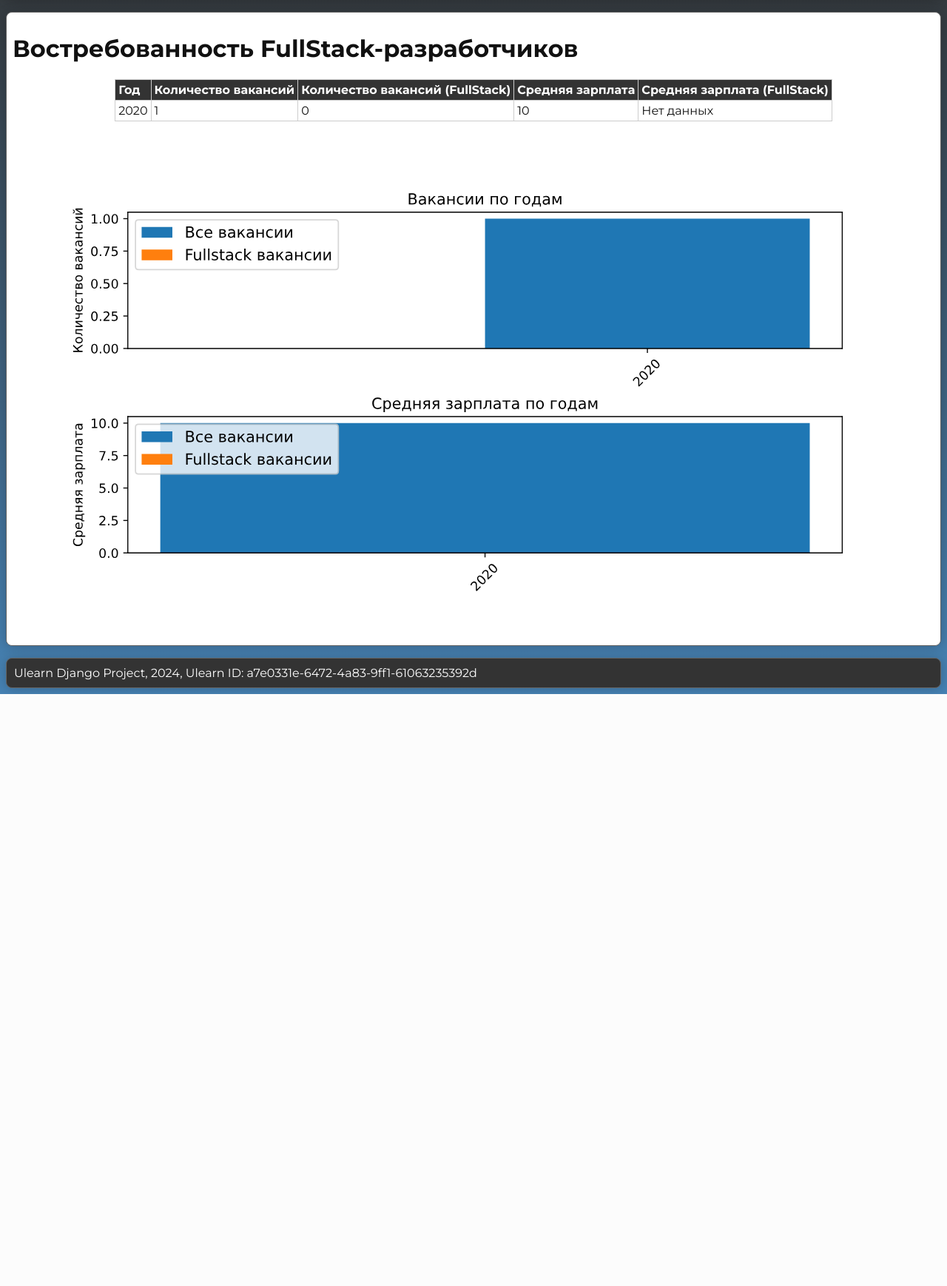
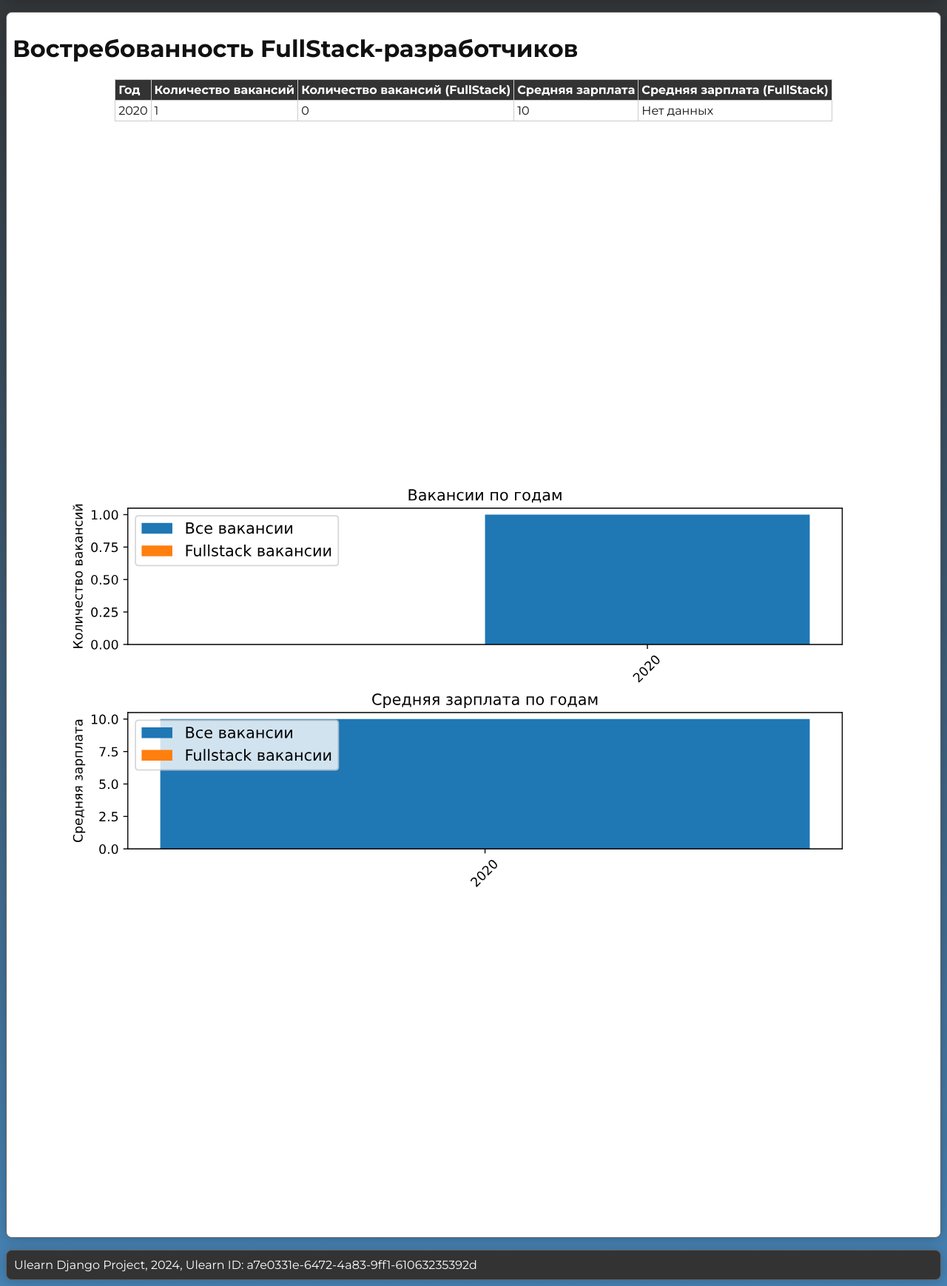
Before and after one commit to Kexogg/ulearnProject, a Django app: page /demand/ in a window 1280 px wide. Shown: the part 94-1832 px from the top of the page at 74% size. Before the commit the page ends 1032 px from the top, so only its background shows below. Run offline with Django 5.2, Linux system fonts and the light colour scheme; tables that the repository leaves empty hold one stand-in row (values such as "Sample post").

Commit message:
adjust height restriction

```diff
--- a/static/css/style.css
+++ b/static/css/style.css
@@ -185,7 +185,7 @@ main {
 
 .chart__container {
     width: 100%;
-    height: 700px;
+    height: 1500px;
     margin: 0 auto;
 }
 
```
